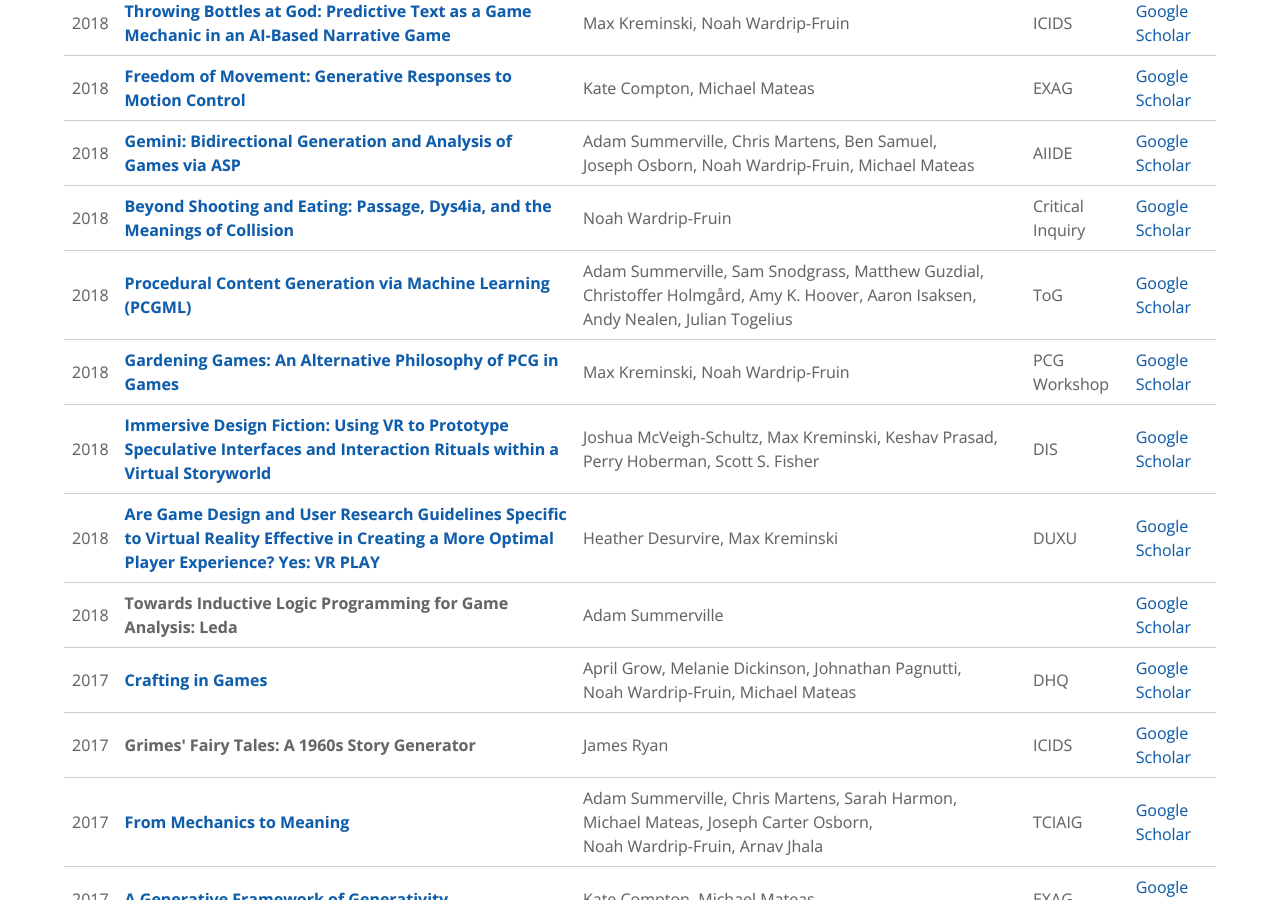
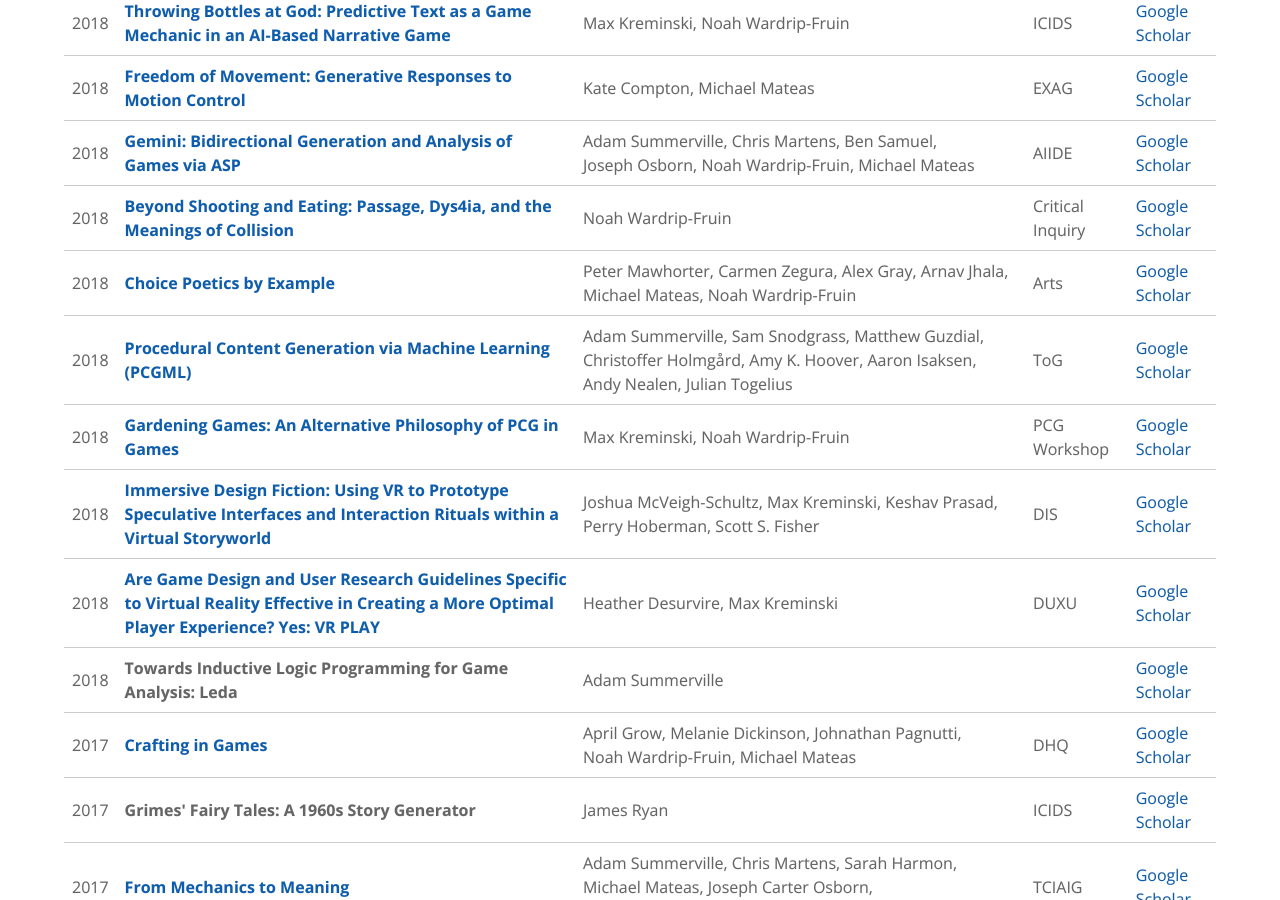
Before and after one commit to ExpressiveIntelligence/expressiveintelligence.github.io, a Jekyll site: the page built from publications/index.html, in a window 1280 px wide and 900 px high, scrolled down 518 px. Built offline with Jekyll 4.4.1, drawn with Linux system fonts in a browser that asks for light colours; some of the changed text lies outside the part shown.

Commit message:
More choice poetics, more proceduralist readings

```diff
--- a/_data/publications.json
+++ b/_data/publications.json
@@ -37,15 +37,7 @@
   "authors": ["Max Kreminski", "Noah Wardrip-Fruin"],
   "year": "2018",
   "venue": "ICIDS",
-  "venue_long": "International Conference on Interactive Digital Storytelling",
-  "bibtex": "@inproceedings{kreminski2018sketching,
-      title={Sketching a Map of the Storylets Design Space},
-      author={Kreminski, Max and Wardrip-Fruin, Noah},
-      booktitle={International Conference on Interactive Digital Storytelling},
-      pages={160--164},
-      year={2018},
-      organization={Springer}
-    }"
+  "venue_long": "International Conference on Interactive Digital Storytelling"
 },
 {
   "title": "Throwing Bottles at God: Predictive Text as a Game Mechanic in an AI-Based Narrative Game",
@@ -79,6 +71,15 @@
   "venue": "Critical Inquiry",
   "venue_long": "Critical Inquiry",
   "tags": ["operational logics"]
+},
+{
+  "title": "Choice Poetics by Example",
+  "url": "/papers/ChoicePoeticsByExample.pdf",
+  "authors": ["Peter Mawhorter", "Carmen Zegura", "Alex Gray", "Arnav Jhala", "Michael Mateas", "Noah Wardrip-Fruin"],
+  "year": "2018",
+  "venue": "Arts",
+  "venue_long": "Arts",
+  "tags": ["choice poetics"]
 },
 {
   "title": "Procedural Content Generation via Machine Learning (PCGML)",
@@ -330,6 +331,15 @@
   "venue_long": "Foundations of Digital Games"
 },
 {
+  "title": "Towards a Theory of Choice Poetics",
+  "url": "http://www.fdg2014.org/papers/fdg2014_paper_19.pdf",
+  "authors": ["Peter Mawhorter", "Michael Mateas", "Noah Wardrip-Fruin", "Arnav Jhala"],
+  "year": "2014",
+  "venue": "FDG",
+  "venue_long": "Foundations of Digital Games",
+  "tags": ["choice poetics"]
+},
+{
   "title": "A Methodology for Requirements Analysis of AI Architecture Authoring Tools",
   "url": "https://games.soe.ucsc.edu/sites/default/files/Grow%20et%20al%20-%20A%20Methodology%20for%20Requirements%20Analysis%20for%20AI%20Architecture%20Authoring%20Tools.pdf",
   "authors": ["April Grow", "Swen Gaudl", "Paulo Gomes", "Michael Mateas", "Noah Wardrip-Fruin"],
@@ -379,7 +389,7 @@
 },
 {
   "title": "Proceduralist Readings: How to Find Meaning in Games with Graphical Logics",
-  "url": "https://games.soe.ucsc.edu/sites/default/files/Proceduralist%20Readings%20%28camera%20ready%29.pdf",
+  "url": "/papers/ProceduralistReadings.pdf",
   "authors": ["Mike Treanor", "Bobby Schweizer", "Ian Bogost", "Michael Mateas"],
   "year": "2011",
   "venue": "FDG",
--- a/analyses-and-approaches/index.html
+++ b/analyses-and-approaches/index.html
@@ -28,7 +28,7 @@
     <img src="/img/burger-time.png" alt="Screenshot of BurgerTime, a game we attempted to analyze using the proceduralist readings approach">
   </div>
   <div class="desc">
-    <p><strong>Proceduralist readings</strong> are close readings of games that emphasize the representational power of a game’s rules and processes. This approach was initially created to incoporate graphical elements of games into the analysis of games' meaning, intended and unintended. The framework for creating <i>meaning derivations</i> from games set out to clearly express which parts of the game as a whole infrom specific pieces of the close reading. Proceduralist readings initially were focused on games built to convey specific meanings but has been used to analyze classic arcade games as well.</p>
+    <p><strong><a href="/papers/ProceduralistReadings.pdf">Proceduralist readings</a></strong> are close readings of games that emphasize the representational power of a game’s rules and processes. This approach was initially created to incoporate graphical elements of games into the analysis of games' meaning, intended and unintended. The framework for creating <i>meaning derivations</i> from games set out to clearly express which parts of the game as a whole infrom specific pieces of the close reading. Proceduralist readings initially were focused on games built to convey specific meanings but has been used to analyze classic arcade games as well.</p>
   </div>
 </article>
 <article class="project-card">
@@ -36,6 +36,6 @@
     <img src="/img/yarn-spinner.png" alt="Screenshot of Yarn Spinner, a tool used for authoring interactive dialogue in Unity">
   </div>
   <div class="desc">
-    <p><strong>Choice poetics</strong> is a framework used to analyze choice structures in games and understand their narrative effects. The framework uses the linking structure and content of choices to examine their impact on player experience, how they affect formal readings of a narrative, and potentially how this examination can be used to develop new approaches to choice design.</p>
+    <p><strong><a href="/papers/ChoicePoeticsByExample.pdf">Choice poetics</a></strong> is a framework used to analyze choice structures in games and understand their narrative effects. The framework uses the linking structure and content of choices to examine their impact on player experience, how they affect formal readings of a narrative, and potentially how this examination can be used to develop new approaches to choice design.</p>
   </div>
 </article>
```
Also changed, not shown: 6 other files.
